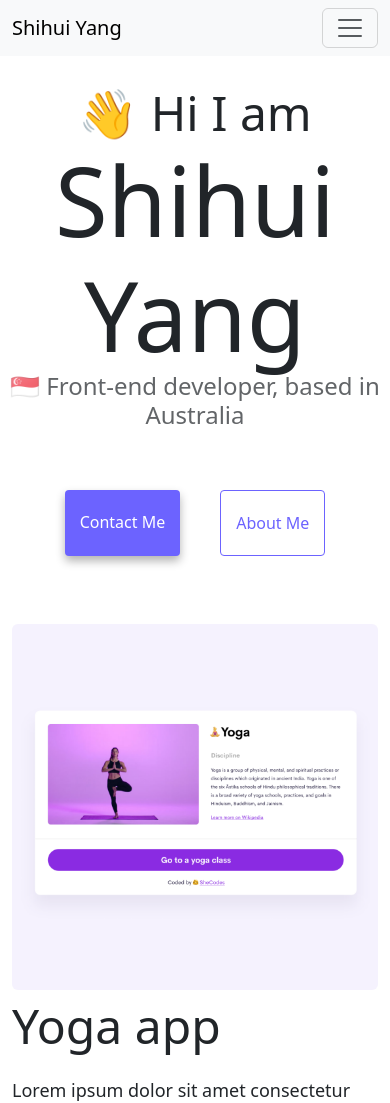
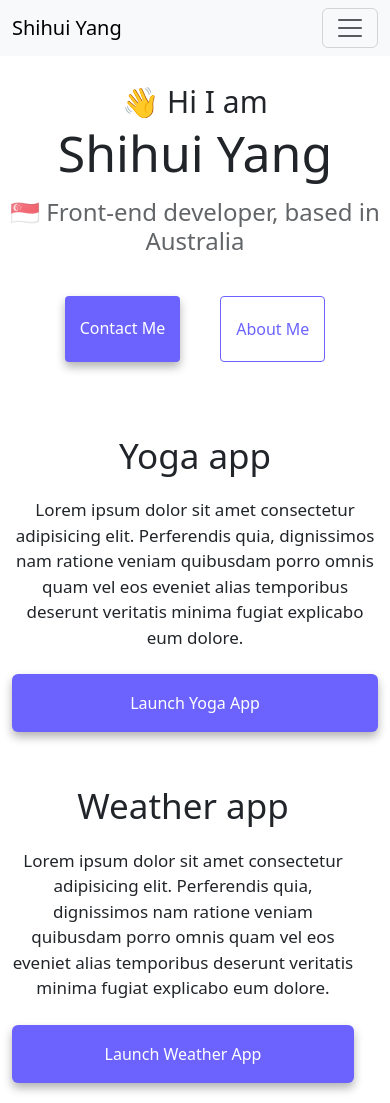
Before and after one commit to y-shihui/advanced-tools-homework, a plain HTML site: page index.html in a window 390 px wide. Shown: the top 1103 px of the page. Drawn offline with nearby package versions, Linux system fonts and the light colour scheme.

Commit message:
Added responsiveness to index.html

```diff
--- a/index.html
+++ b/index.html
@@ -21,20 +21,20 @@
   <body>
     <nav class="navbar navbar-expand-lg bg-body-tertiary fixed-top">
       <div class="container">
-        <a class="navbar-brand" href="index.html" id="shihui">Shihui Yang</a>
+        <a class="navbar-brand" href="/" id="shihui">Shihui Yang</a>
         <button class="navbar-toggler" type="button" data-bs-toggle="collapse" data-bs-target="#navbarNav" aria-controls="navbarNav" aria-expanded="false" aria-label="Toggle navigation">
           <span class="navbar-toggler-icon"></span>
         </button>
         <div class="collapse navbar-collapse" id="navbarNav">
           <ul class="navbar-nav">
             <li class="nav-item">
-              <a class="nav-link active" aria-current="page" href="index.html">Home</a>
+              <a class="nav-link active" aria-current="page" href="/">Home</a>
             </li>
             <li class="nav-item">
-              <a class="nav-link" href="about.html">About me</a>
+              <a class="nav-link" href="/about.html">About me</a>
             </li>
             <li class="nav-item">
-              <a class="nav-link" href="about.html#contact">Contact me</a>
+              <a class="nav-link" href="/about.html#contact">Contact me</a>
             </li>
 
           </ul>
@@ -50,7 +50,7 @@
         <a href="about.html" class="about-link">About me</a>
       </div>
       <div class="container mt-5">
-        <div class="row">
+        <div class="row project">
           <div class="col-md-6"> <img src="images/yoga.png" class="img-fluid rounded" />
         </div>
         <div class="col-md-6">
@@ -61,7 +61,7 @@
             eos eveniet alias temporibus deserunt veritatis minima fugiat
             explicabo eum dolore.
           </div>
-          <button type="button" class="btn contact-link mt-4 p-3" href="index.html#shihui">Launch Yoga App</button>
+          <button type="button" class="btn contact-link mt-4 p-3 project-button" href="#">Launch Yoga App</button>
         </div>
         <div class="row mt-5">
           <div class="col-md-6">
@@ -72,7 +72,7 @@
               eos eveniet alias temporibus deserunt veritatis minima fugiat
               explicabo eum dolore.
             </div>
-            <button type="button" class="btn contact-link mt-4 p-3" href="index.html#shihui">Launch Weather App</button>
+            <button type="button" class="btn contact-link mt-4 p-3 project-button" href="#">Launch Weather App</button>
         </div>
         <div class="col-md-6"> <img src="images/weather.png" class="img-fluid rounded" />
         </div>
@@ -87,7 +87,7 @@
             eos eveniet alias temporibus deserunt veritatis minima fugiat
             explicabo eum dolore.
           </div>
-          <button type="button" class="btn contact-link mt-4 p-3" href="index.html#shihui">Launch Yogurt App</button>
+          <button type="button" class="btn contact-link mt-4 p-3 project-button" href="#">Launch Yogurt App</button>
         </div>
       </div>
   </body>
--- a/src/style.css
+++ b/src/style.css
@@ -104,3 +104,40 @@ p {
   font-size: 48px;
   font-weight: 500;
 }
+
+@media (max-width: 576px) {
+  h1 {
+    font-size: 50px;
+    line-height: 1;
+    margin-bottom: 20px;
+  }
+
+  h2 {
+    font-size: 30px;
+    margin-bottom: 8px;
+  }
+
+  .navigation-links {
+    margin-top: 20px;
+  }
+
+  .project img {
+    display: none;
+  }
+
+  .title-format {
+    text-align: center;
+    font-size: 35px;
+  }
+
+  .paragraph-format {
+    text-align: center;
+    font-size: 17px;
+  }
+
+  .project-button {
+    display: block;
+    margin: 0 auto;
+    width: 100%;
+  }
+}
```
Also changed, not shown: 1 other file.
